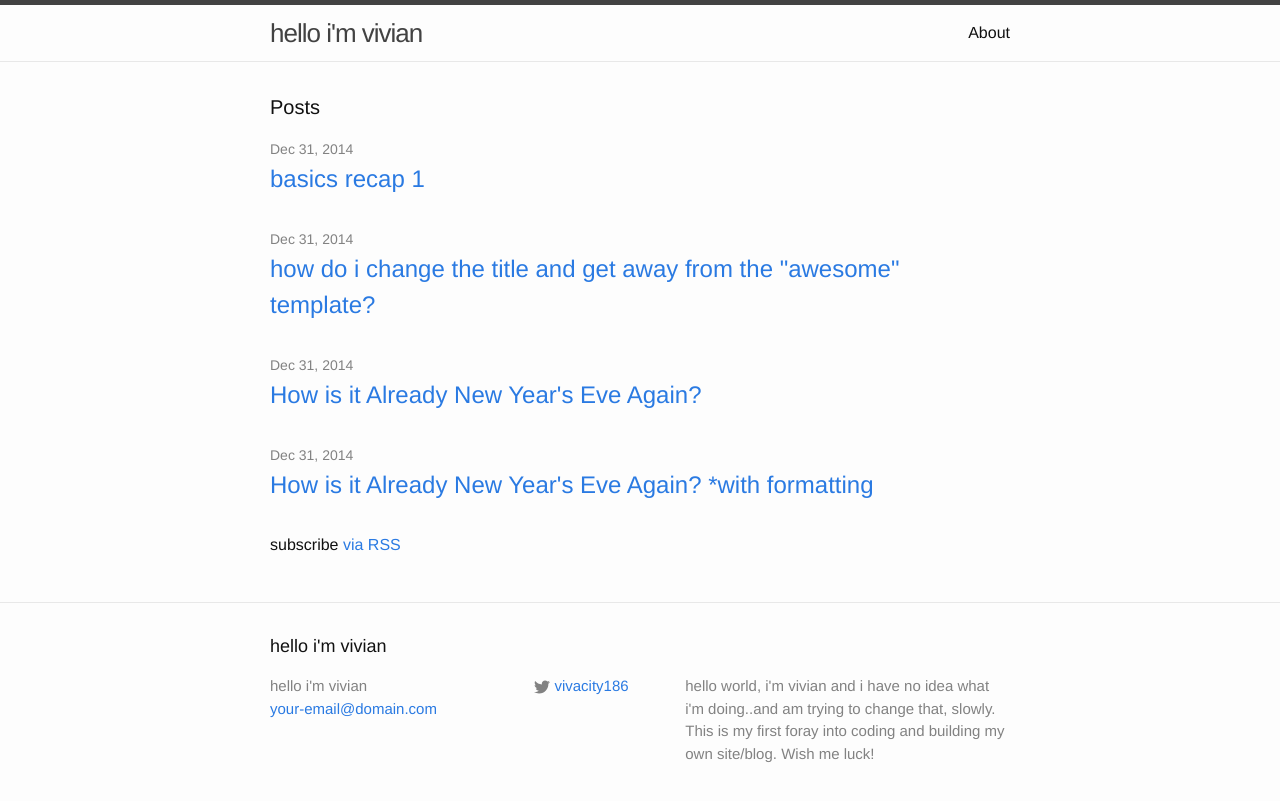
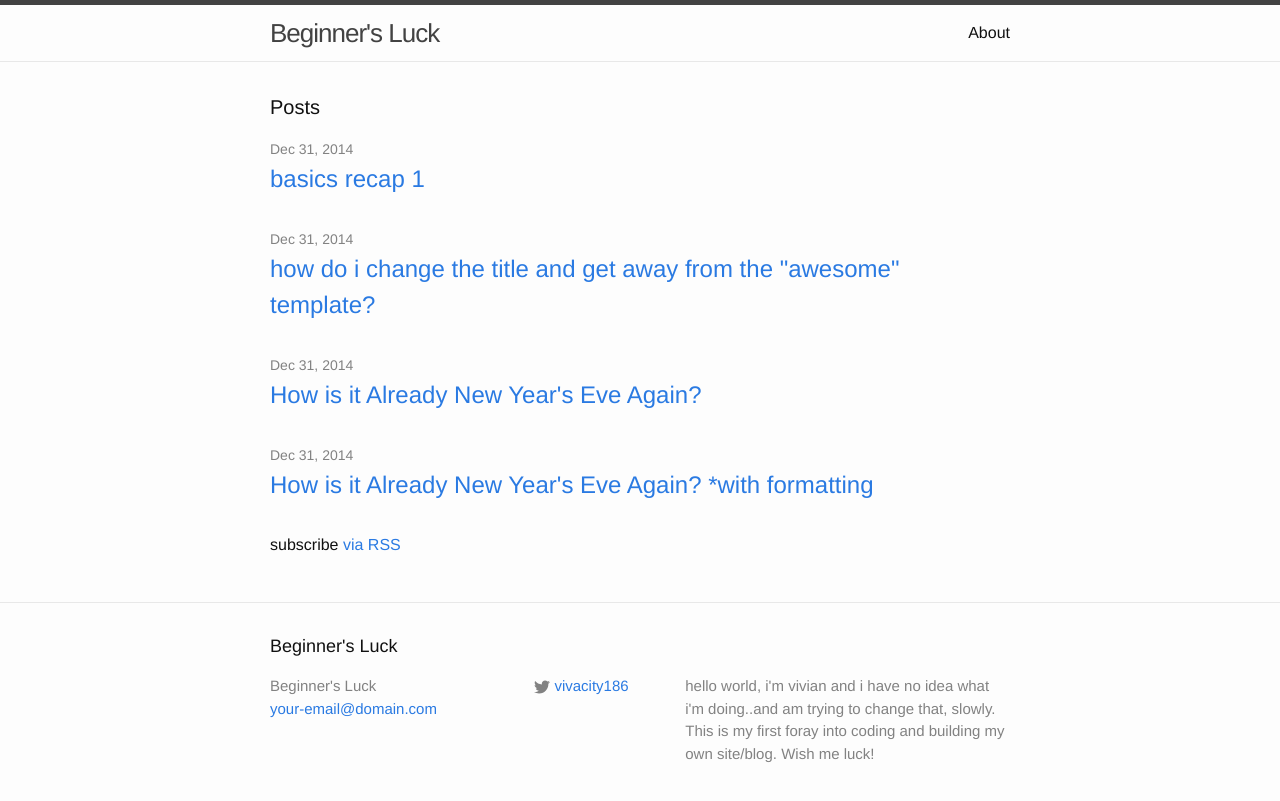
Before and after one commit to veeeeev/beginners_luck, a Jekyll site: the page built from index.html, in a window 1280 px wide. Shown: the top 801 px of the page. Built offline with Jekyll 4.4.1, drawn with Linux system fonts in a browser that asks for light colours.

Commit message:
Changed Title

```diff
--- a/_config.yml
+++ b/_config.yml
@@ -1,5 +1,5 @@
 # Site settings
-title: hello i'm vivian
+title: "Beginner's Luck"
 email: your-email@domain.com
 description: > # this means to ignore newlines until "baseurl:"
   hello world, i'm vivian and i have no idea what i'm doing..and am trying to change that, slowly. This is my first foray into coding and building my own site/blog. Wish me luck!
```
